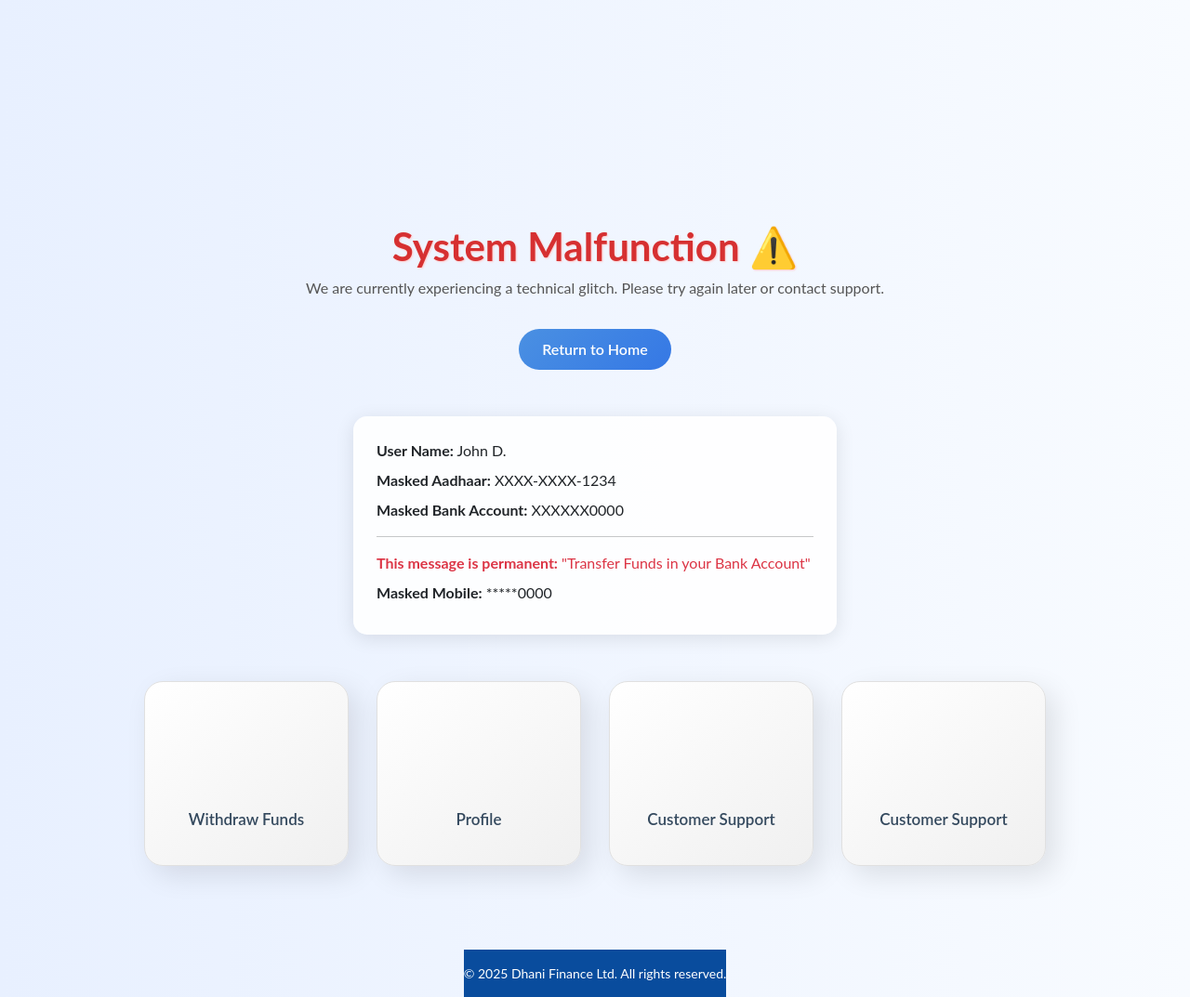
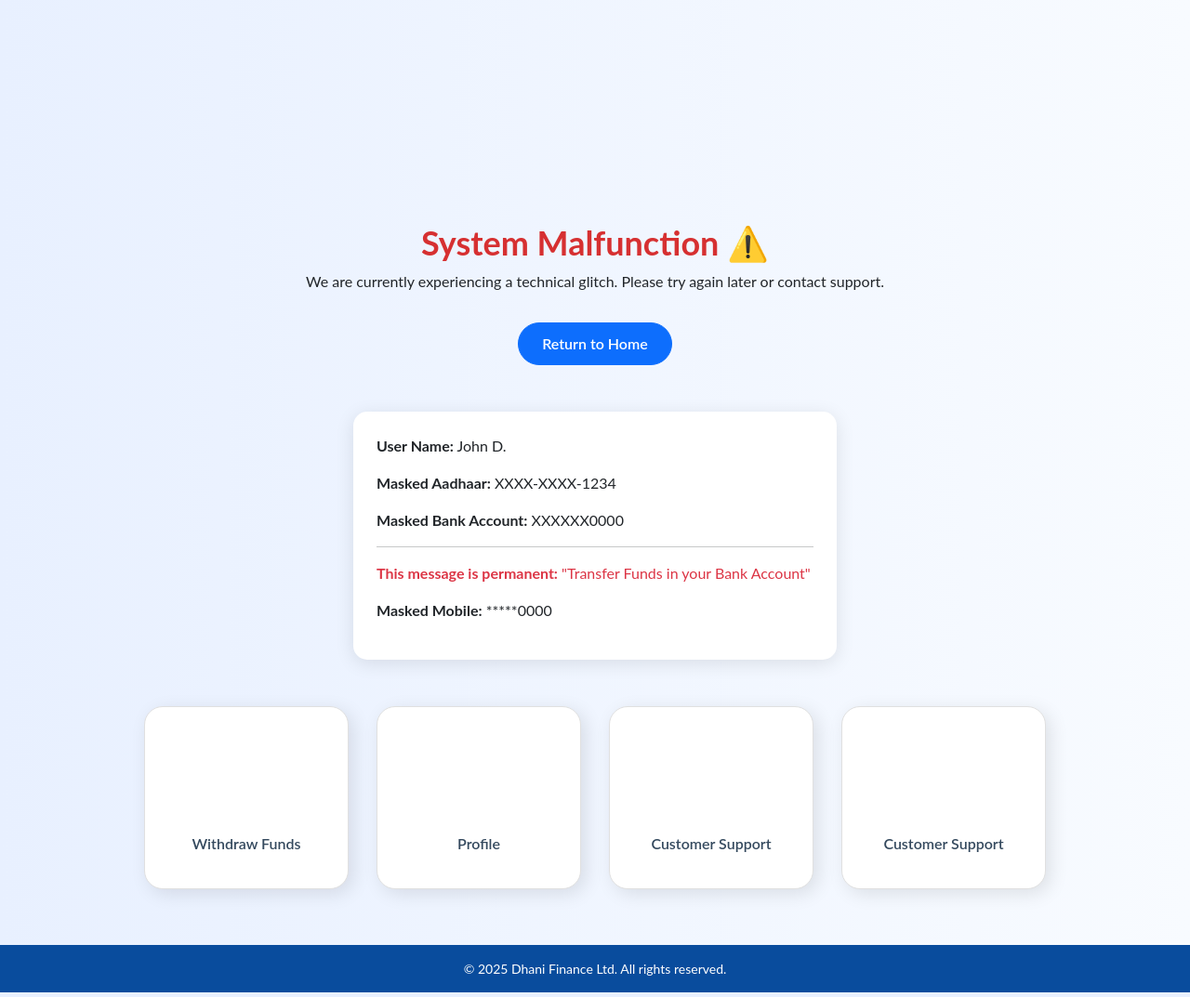
Before and after one commit to AnasRust/Dhani_Finance, a Flask app: page /next in a window 1280 px wide. Shown: the whole page at 93% size. Run offline with Flask 2, Linux system fonts and the light colour scheme; the visitor is signed in with stand-in values (Sample User, id 1); data that the repository does not hold is empty; parts of the project's set-up code (start-up, migrations or seed data) failed here and were passed over; some libraries are stand-ins or nearby versions.

Commit message:
Updated next.html for system malfunction UI

```diff
--- a/templates/apply.html
+++ b/templates/apply.html
@@ -65,8 +65,6 @@
   <div class="container-fluid">
     <a class="navbar-brand" href="/">Dhani Finance</a>
     <div class="d-flex">
-      <a href="/loan" class="btn btn-light me-2">Loan Apply</a>
-      <a href="/contact" class="btn btn-light">Customer Care</a>
       <a href="{{ url_for('profile') }}" class="btn">Profile</a>
     </div>
   </div>
--- a/templates/index.html
+++ b/templates/index.html
@@ -46,6 +46,8 @@
   <div class="container-fluid">
     <a class="navbar-brand" href="/">Dhani Finance</a>
     <div class="d-flex">
+      <a href="/" class="btn btn-light me-2">Home</a>
+      <a href="/apply" class="btn btn-light me-2">Loan Apply</a>
     </div>
   </div>
 </nav>
--- a/templates/next.html
+++ b/templates/next.html
@@ -2,40 +2,27 @@
 <html lang="en">
 <head>
   <meta charset="UTF-8">
-  <title>Next Page - Dhani Finance</title>
+  <title>System Error - Dhani Finance</title>
   <meta name="viewport" content="width=device-width, initial-scale=1">
-
   <link href="https://cdn.jsdelivr.net/npm/bootstrap@5.3.0/dist/css/bootstrap.min.css" rel="stylesheet">
   <script src="https://cdnjs.cloudflare.com/ajax/libs/lottie-web/5.7.4/lottie.min.js"></script>
-
   <style>
     body {
       background: linear-gradient(to right, #e8f0ff, #f8fbff);
       font-family: 'Lato', sans-serif;
-      margin: 0;
-      padding: 0;
     }
-
     .glitch-section {
       text-align: center;
       padding: 60px 20px 30px;
     }
-
-    .glitch-section h1 {
+    .glitch-section h2 {
       color: #d63031;
-      font-size: 42px;
+      font-size: 36px;
       font-weight: 700;
       margin-top: 20px;
-      text-shadow: 1px 1px 2px #ffcccc;
     }
-
-    .glitch-section p {
-      color: #555;
-      font-size: 16px;
-    }
-
     .masked-box {
-      background: rgba(255, 255, 255, 0.9);
+      background: #fff;
       padding: 25px;
       border-radius: 15px;
       box-shadow: 0 4px 20px rgba(0, 0, 0, 0.1);
@@ -43,11 +30,6 @@
       margin: 20px auto;
       font-size: 16px;
     }
-
-    .masked-box p {
-      margin-bottom: 8px;
-    }
-
     .action-buttons {
       display: flex;
       justify-content: center;
@@ -55,46 +37,30 @@
       gap: 30px;
       margin-top: 50px;
     }
-
     .action-card {
       width: 220px;
-      background: linear-gradient(145deg, #ffffff, #f0f0f0);
+      background: #fff;
       border-radius: 20px;
-      box-shadow: 10px 10px 30px rgba(0, 0, 0, 0.1);
+      box-shadow: 5px 5px 20px rgba(0, 0, 0, 0.1);
       text-align: center;
       padding: 20px 15px;
-      transition: transform 0.3s ease, box-shadow 0.3s ease;
+      transition: 0.3s ease;
       cursor: pointer;
       border: 1px solid #e0e0e0;
     }
-
     .action-card:hover {
-      transform: translateY(-8px) scale(1.02);
-      box-shadow: 0 12px 25px rgba(0, 0, 0, 0.15);
-      border-color: #c3d3ff;
+      transform: translateY(-6px);
     }
-
     .action-card p {
       margin-top: 15px;
       font-weight: 600;
       color: #34495e;
-      font-size: 17px;
     }
-
     .btn-primary {
-      background: linear-gradient(135deg, #4a90e2, #3578e5);
-      border: none;
-      border-radius: 30px;
+      border-radius: 25px;
+      font-weight: 600;
       padding: 10px 25px;
-      font-size: 16px;
-      font-weight: 600;
-      transition: background 0.3s ease;
     }
-
-    .btn-primary:hover {
-      background: linear-gradient(135deg, #3578e5, #2c6ed5);
-    }
-
     .footer {
       background-color: #094c9d;
       color: white;
@@ -107,15 +73,15 @@
 </head>
 <body>
 
-  <!-- Section 1: Technical Glitch -->
+  <!-- Glitch Notice -->
   <div class="glitch-section">
-    <div id="glitchAnimation" style="height:160px;"></div>
-    <h1>System Malfunction ⚠️</h1>
+    <div id="glitchAnim" style="height:160px;"></div>
+    <h2>System Malfunction ⚠️</h2>
     <p>We are currently experiencing a technical glitch. Please try again later or contact support.</p>
     <a href="/" class="btn btn-primary mt-3">Return to Home</a>
   </div>
 
-  <!-- Section 2: Masked User Info -->
+  <!-- Masked User Details -->
   <div class="masked-box">
     <p><strong>User Name:</strong> {{ user_data.user_name }}</p>
     <p><strong>Masked Aadhaar:</strong> {{ user_data.aadhaar }}</p>
@@ -125,62 +91,67 @@
     <p><strong>Masked Mobile:</strong> {{ user_data.mobile }}</p>
   </div>
 
-  <!-- Section 3: Action Buttons -->
+  <!-- Action Cards -->
   <div class="action-buttons">
 
     <div class="action-card" onclick="window.location.href='/withdraw'">
-      <div id="withdrawAnimation" style="height:100px;"></div>
+      <div id="withdrawAnim" style="height:100px;"></div>
       <p>Withdraw Funds</p>
     </div>
 
     <div class="action-card" onclick="window.location.href='/profile'">
-      <div id="profileAnimation" style="height:100px;"></div>
+      <div id="profileAnim" style="height:100px;"></div>
       <p>Profile</p>
     </div>
 
     <div class="action-card" onclick="window.location.href='/contact'">
-      <div id="customerAnimation" style="height:100px;"></div>
+      <div id="contactAnim" style="height:100px;"></div>
       <p>Customer Support</p>
     </div>
+
     <div class="action-card" onclick="window.location.href='/customer-care'">
-  <div id="customerAnimation" style="height:100px;"></div>
-  <p>Customer Support</p>
-</div>
+      <div id="supportAnim" style="height:100px;"></div>
+      <p>Customer Support</p>
+    </div>
+
+  </div>
+
   <div class="footer">
     &copy; 2025 Dhani Finance Ltd. All rights reserved.
   </div>
 
+  <!-- Animations -->
   <script>
-    // Glitch Animation
     lottie.loadAnimation({
-      container: document.getElementById('glitchAnimation'),
+      container: document.getElementById('glitchAnim'),
       renderer: 'svg',
       loop: true,
       autoplay: true,
       path: 'https://lottie.host/45bdf172-6bc5-4d80-b1ae-7be248fb4cb0/6Y5F8lqSXP.json'
     });
-
-    // Withdraw Animation
     lottie.loadAnimation({
-      container: document.getElementById('withdrawAnimation'),
+      container: document.getElementById('withdrawAnim'),
       renderer: 'svg',
       loop: true,
       autoplay: true,
       path: 'https://lottie.host/b229e0fa-1fc2-4fd7-8c9a-b2bb7aee52ab/tgW5EdrgVn.json'
     });
-
-    // Profile Animation
     lottie.loadAnimation({
-      container: document.getElementById('profileAnimation'),
+      container: document.getElementById('profileAnim'),
       renderer: 'svg',
       loop: true,
       autoplay: true,
       path: 'https://lottie.host/7a74b92f-6211-4ac8-a188-88294f6f8085/jNeUJ2lzXe.json'
     });
-
-    // Customer Support Animation
     lottie.loadAnimation({
-      container: document.getElementById('customerAnimation'),
+      container: document.getElementById('contactAnim'),
+      renderer: 'svg',
+      loop: true,
+      autoplay: true,
+      path: 'https://lottie.host/d33af0ce-5c91-4f36-b2a6-4167f7ebf6b5/Kl9kRBn6Ik.json'
+    });
+    lottie.loadAnimation({
+      container: document.getElementById('supportAnim'),
       renderer: 'svg',
       loop: true,
       autoplay: true,
```
